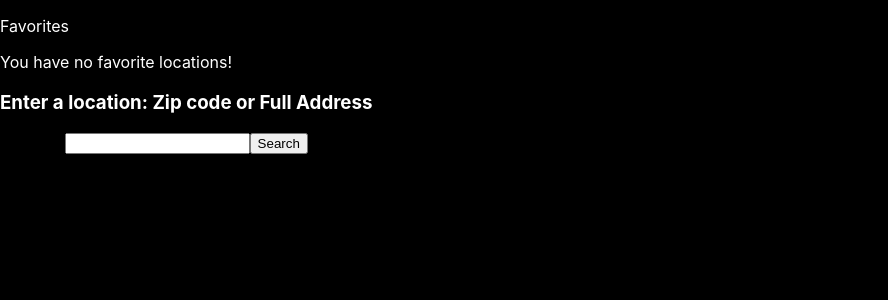
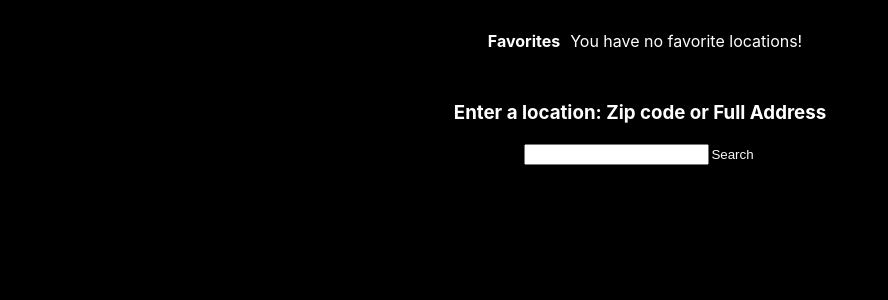
Before and after one commit to rursteve2/cadre-takehome, a React (Create React App) app: page / in a window 1280 px wide. Shown: the top 300 px of the page, without its empty margins (0-888 px from the left). Built offline with nearby package versions, Linux system fonts and the light colour scheme.

Commit message:
fully working, and styled

```diff
--- a/src/App.css
+++ b/src/App.css
@@ -1,18 +1,114 @@
 .App {
   text-align: center;
   color: white;
-  height: 100vh;
-  display: flex;
+  height: 100%;
+  width: 100%
 }
 
 .links {
-  color: red;
+  display: flex;
+  flex-direction: row;
+  align-items: center;
+  justify-content: space-around;
+
+}
+
+button {
+  padding: 2px;
+  border: none;
+  border-radius: 5px;
+  background-color: black;
+  color: #F8F9F9
+}
+
+button:hover {
+  background-color: #676767
+}
+
+.singleLink {
+  color: #3498DB;
+  text-decoration: none;
+}
+
+.singleLink:hover {
+  color: #468499;
 }
 
 html {
   background-color: black;
 }
 
+img {
+  border-radius: 30px;
+
+}
+
+.favoritesTitle {
+  padding: 10px;
+  border-radius: 5px;
+}
+
+.favoriteButton {
+  margin-bottom: 10px;
+  margin-top: 10px;
+}
+
 .favorites {
-  color: white
+  color: white;
+  display: flex;
+  flex-wrap: nowrap;
+  justify-self: center;
+  align-items: center;
+  overflow-x: auto;
 }
+
+.singleFavorite {
+  flex: 0 0 auto;
+  display: flex;
+  flex-direction: column;
+  margin-left: 8px;
+  margin-right: 8px;
+}
+
+.search {
+  display: flex;
+  justify-content: center;
+  align-items: center;
+  flex-direction: column;
+  width: 100%
+}
+
+.weatherContainer {
+  display: flex;
+  flex-wrap: nowrap;
+  justify-self: center;
+  align-items: center;
+  overflow-x: auto;
+}
+
+.singleWeather {
+  flex: 0 0 auto;
+  background-color: #f4f4f4;
+  color: black;
+  border: 4px solid #3498DB;
+  box-shadow: inset 0 0 20px #808080;
+  border-radius: 8px;
+  margin: 4px;
+  padding: 4px;
+}
+
+::-webkit-scrollbar {
+  height: 6px;
+}
+
+::-webkit-scrollbar-track {
+  background: black;
+}
+
+::-webkit-scrollbar-thumb {
+  background: rgb(56, 56, 56);
+}
+
+::-webkit-scrollbar-thumb:hover {
+  background: #555;
+}
--- a/src/App.js
+++ b/src/App.js
@@ -3,7 +3,7 @@ import {useState, useEffect} from 'react'
 import Search from './components/Search'
 import Today from './components/Today'
 import SevenDays from './components/SevenDays'
-import {BrowserRouter as Router, Switch, Route, Link} from "react-router-dom"
+import {BrowserRouter as Router, Switch, Route, Link, Redirect} from "react-router-dom"
 import axios from 'axios'
 
 function App() {
@@ -28,6 +28,7 @@ function App() {
     })
     .catch((error) => {
         console.log(error)
+        alert("An error has occured. Please try again with a different address.")
     })
 }
 
@@ -55,27 +56,40 @@ function App() {
     setGeocode({label: item.name})
   }
 
+  const removeFavorite = (item) => {
+    let newFavorites = [...favorites]
+    console.log(newFavorites.indexOf(item), newFavorites)
+    newFavorites.splice(newFavorites.indexOf(item), 1)
+    localStorage.setItem('favorites', JSON.stringify(newFavorites))
+    setFavorites(JSON.parse(localStorage.getItem('favorites')))
+  }
+
   return (
     <Router>
       <div className="favorites">
-        <p>Favorites</p>
+        <h4 className="favoritesTitle">Favorites</h4>
         {favorites[0] ? favorites.map((item) => (
+          <div className="singleFavorite">
           <button onClick={() => loadFavorite(item)}>{item.name}</button>
+          <button onClick={() => removeFavorite(item)}>Unfavorite</button>
+          </div>
         )) : 'You have no favorite locations!'}
       </div>
       <div className="App">
         {coords ?
         <div>
-          <button onClick={addToFavorites}>Favorite this location!</button>
-          <Link className="links" to="today">Today's weather</Link>
-          <Link className="links" to="7day">Seven Day Forecast</Link>
-        </div> : null}
+        <button className="favoriteButton" onClick={addToFavorites}>Favorite this location!</button>
+        <div className="links">
+          <Link className="singleLink" to="/" onClick={() => setCoords()}>Back to search</Link>
+          <Link className="singleLink" to="today">Today's weather</Link>
+          <Link className="singleLink" to="7day">Seven Day Forecast</Link>
+        </div></div> : null}
         <Switch>
           <Route path="/today">
-            <Today coords={coords} geocode={geocode} today={today}/>
+            {coords ? <Today coords={coords} geocode={geocode} today={today}/> : <Redirect to="/"/>}
           </Route>
           <Route path="/7day">
-            <SevenDays coords={coords} geocode={geocode} sevenDays={sevenDays}/>
+            {coords ? <SevenDays coords={coords} geocode={geocode} sevenDays={sevenDays}/> : <Redirect to="/"/>}
           </Route>
           <Route exact path="/">
             <Search coords={coords} setCoords={setCoords} geocode={geocode} setGeocode={setGeocode}/>
--- a/src/components/Search.js
+++ b/src/components/Search.js
@@ -1,4 +1,4 @@
-import React, {useState, useEffect} from 'react'
+import React, {useState} from 'react'
 import axios from 'axios'
 import {Redirect} from 'react-router-dom'
 
@@ -7,10 +7,6 @@ export default function Search(props) {
     const {coords, setCoords, setGeocode} = props
     const [query, setQuery] = useState('')
     const [error, setError] = useState()
-
-    useEffect(() => {
-        console.log(coords)
-    }, [coords])
 
     const handleInput = (e) => {
         e.preventDefault()
@@ -27,7 +23,11 @@ export default function Search(props) {
             console.log(response);
             setGeocode(response.data.data[0])
             setCoords([response.data.data[0].latitude, response.data.data[0].longitude])
-            setError()
+            if(!response.data.data[0].latitude) {
+                setError("Error")
+            } else {
+                setError()
+            }
           })
           .catch(function (error) {
             setError(error)
@@ -36,7 +36,7 @@ export default function Search(props) {
 
     }
     return (
-        <div>
+        <div className="search">
             {coords ? <Redirect to="/today" /> : null}
             <h3>Enter a location: Zip code or Full Address</h3>
             <form onSubmit={handleSubmit}>
--- a/src/components/SevenDays.js
+++ b/src/components/SevenDays.js
@@ -1,13 +1,17 @@
 import React from 'react'
+import {Redirect} from 'react-router-dom'
+
 
 export default function SevenDays(props) {
-    const {geocode, sevenDays} = props
+    const {coords, geocode, sevenDays} = props
     return (
         <div>
+            {/* {coords ? null : <Redirect to="/"/>} */}
+            <h3>Weather for the next 7 days in {geocode.label}</h3>
             {sevenDays ?
-            <div><h1>Weather for the next 7 days in {geocode.label}</h1>
+            <div className="weatherContainer">
                 {sevenDays[0] && sevenDays.map((item, key) => (
-                    <div key={key}>
+                    <div key={key} className="singleWeather">
                         <h5>{item.name}</h5>
                         <p>{new Date(item.startTime).toLocaleDateString('en-US')}</p>
                         <p>{new Date(item.startTime).toLocaleTimeString('en-US')}</p>
@@ -19,5 +23,6 @@ export default function SevenDays(props) {
                 ))}
             </div> : <h1>Loading...</h1>}
         </div>
+
     )
 }
--- a/src/components/Today.js
+++ b/src/components/Today.js
@@ -1,14 +1,16 @@
 import React from 'react'
+import {Redirect} from 'react-router-dom'
 
 export default function Today(props) {
     const {coords, geocode, today} = props
     return (
         <div>
+            {/* {coords ? null : <Redirect to="/"/>} */}
+            <h3>Current Weather in {geocode.label}</h3>
             {today ?
-            <div><h1>Current Weather in {geocode.label}</h1>
-                <h1>{coords}</h1>
+            <div className="weatherContainer">
                 {today[0] && today.map((item, key) => (
-                    <div key={key}>
+                    <div key={key} className="singleWeather">
                         <h5>{item.name}</h5>
                         <p>{new Date(item.startTime).toLocaleDateString('en-US')}</p>
                         <p>{new Date(item.startTime).toLocaleTimeString('en-US')}</p>
@@ -20,5 +22,6 @@ export default function Today(props) {
                 ))}
             </div> : <h1>Loading...</h1>}
         </div>
+
     )
 }
```
